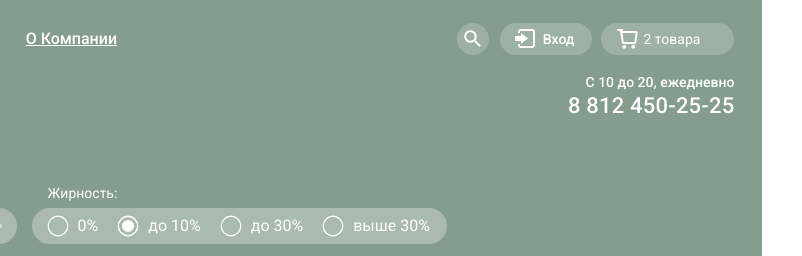
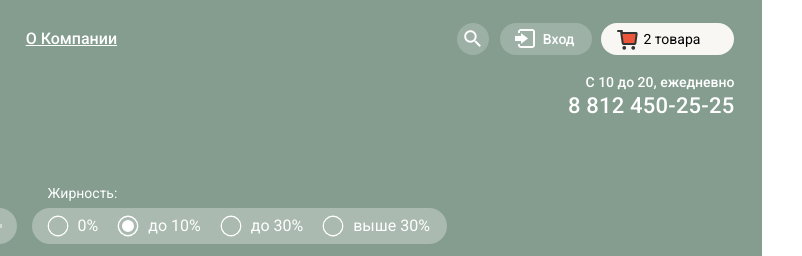
Before and after one commit to ludmilakov/221567-gllacy, a plain HTML site: page catalog.html in a window 1280 px wide. Shown: the top 256 px of the page, 478-1280 px from the left. Drawn offline with Linux system fonts and the light colour scheme.

Commit message:
cart-full

```diff
--- a/catalog.html
+++ b/catalog.html
@@ -73,8 +73,8 @@
               </div>
             </div>
           </div>
-          <div class="cart">
-            <a class="cart-link full" href="#">2 товара</a>
+          <div class="cart cart-full">
+            <a class="cart-link" href="#">2 товара</a>
             <div class="cart-field-wrapper">
               <div class="cart-field">
                 <table class="cart-table">
```
